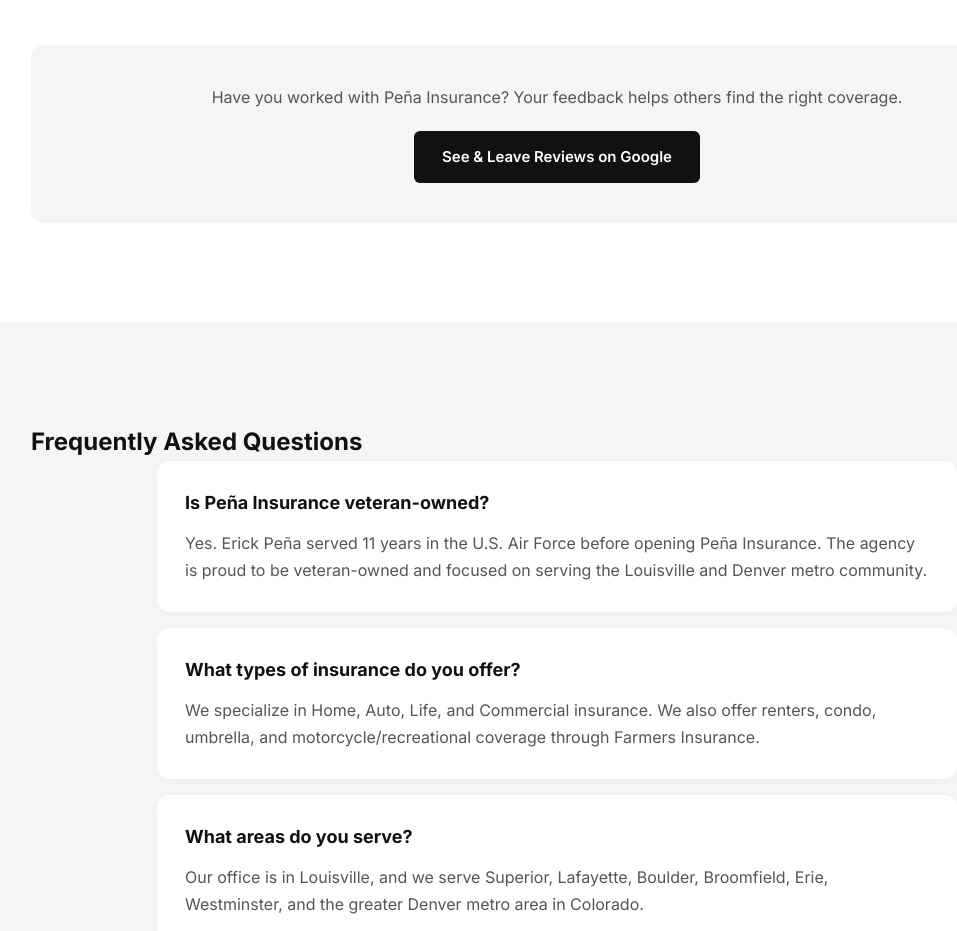
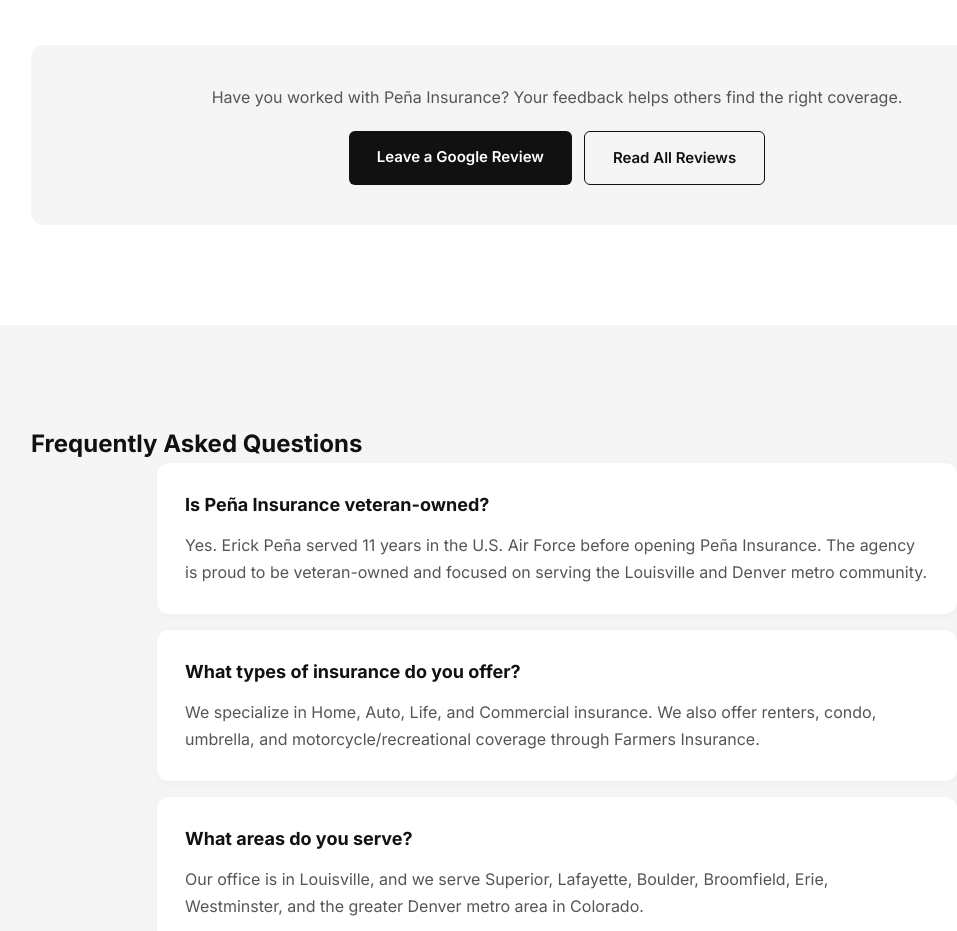
Before and after one commit to penainsurance/website, a plain HTML site: page index.html in a window 1280 px wide. Shown: the part 3083-4014 px from the top of the page, without its empty margins (83-1040 px from the left). Drawn offline with nearby package versions, Linux system fonts and the light colour scheme; a web font is replaced by a local one.

Commit message:
Add direct Google review link
Co-Authored-By: Claude Opus 5.5 <noreply@anthropic.com>

```diff
--- a/index.html
+++ b/index.html
@@ -225,7 +225,10 @@
 
       <div class="review-cta">
         <p>Have you worked with Peña Insurance? Your feedback helps others find the right coverage.</p>
-        <a href="https://share.google/ACSo7hLSmZDxjYnb5" target="_blank" rel="noopener" class="btn btn-dark">See &amp; Leave Reviews on Google</a>
+        <div class="review-buttons">
+          <a href="https://g.page/r/CTPBIOSaK0JUEBM/review" target="_blank" rel="noopener" class="btn btn-dark">Leave a Google Review</a>
+          <a href="https://share.google/ACSo7hLSmZDxjYnb5" target="_blank" rel="noopener" class="btn btn-outline">Read All Reviews</a>
+        </div>
       </div>
     </div>
   </section>
--- a/styles.css
+++ b/styles.css
@@ -219,6 +219,24 @@ body {
 
 .btn-dark:hover {
   background: var(--accent);
+}
+
+.btn-outline {
+  background: transparent;
+  color: var(--black);
+  border: 1px solid var(--black);
+}
+
+.btn-outline:hover {
+  background: var(--black);
+  color: var(--white);
+}
+
+.review-buttons {
+  display: flex;
+  gap: 12px;
+  justify-content: center;
+  flex-wrap: wrap;
 }
 
 .btn-full {
```
